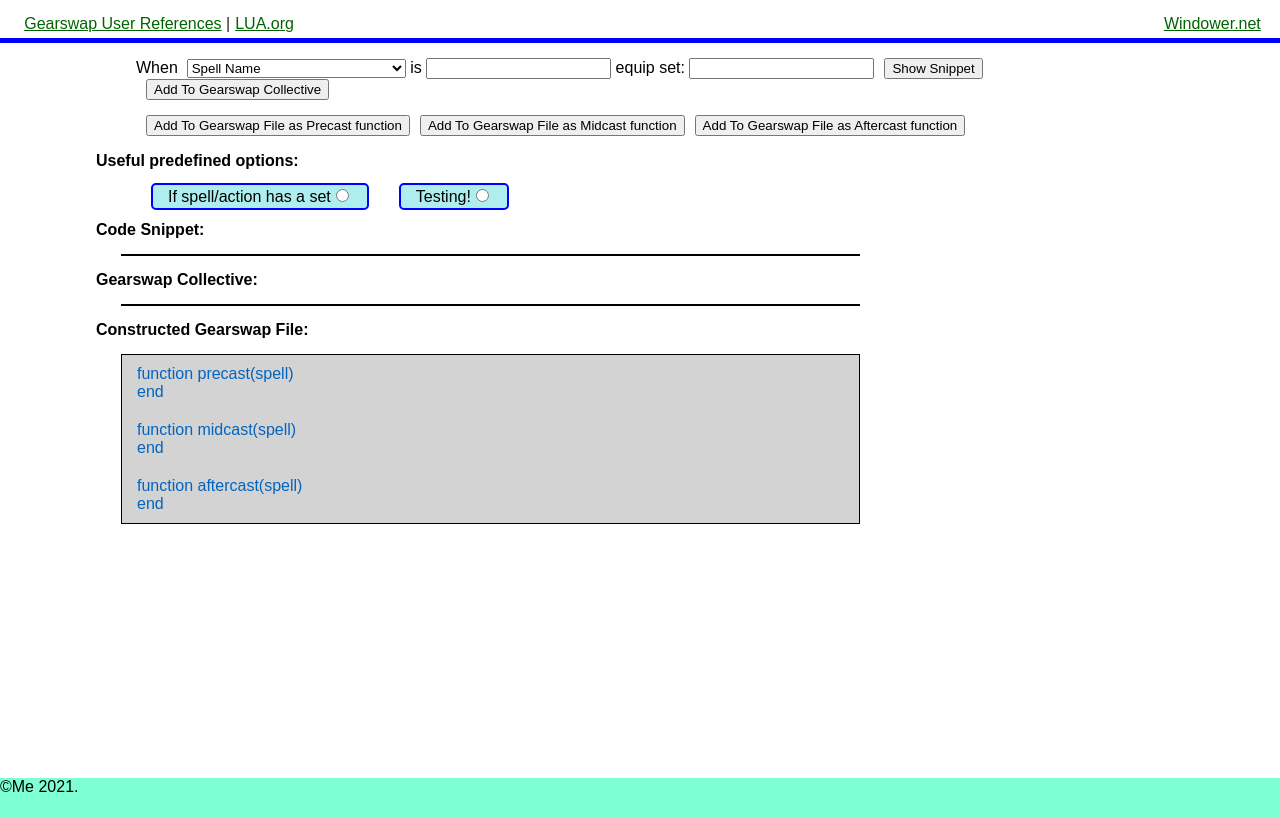
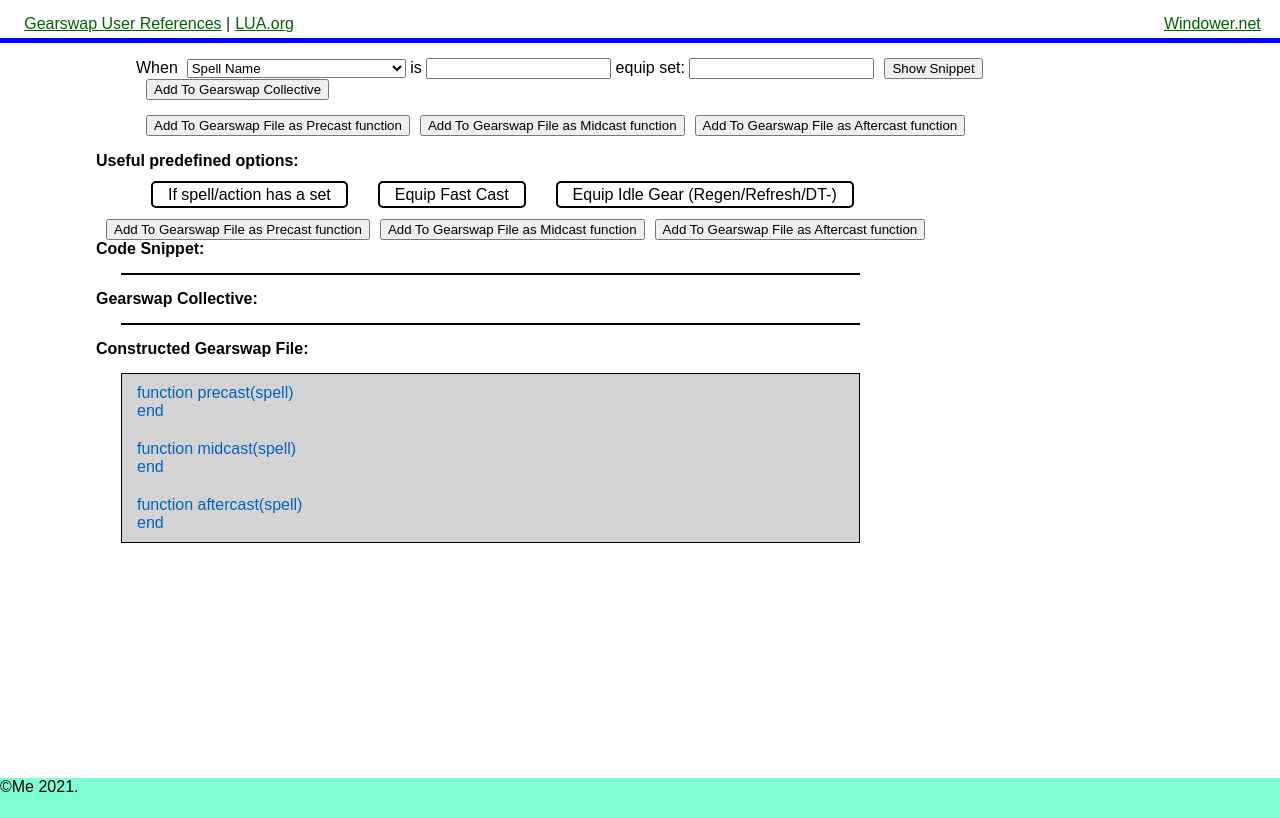
Before and after one commit to technicolour24k/gearswap-me, a React (Create React App) app: page / in a window 1280 px wide. Built offline with nearby package versions, Linux system fonts and the light colour scheme.

Commit message:
Predefined set updates
- Updated radioButton page object
- Added function to make predefined values populate GS file section
- Added some predefined values to home page
- Deleted duff files

```diff
--- a/src/Components/Pages/Home.js
+++ b/src/Components/Pages/Home.js
@@ -1,5 +1,5 @@
 import React from 'react';
-import {addToSnippets, addToGearswapCollective, addToGearswapFile} from '../funcs/genCode'
+import {addToSnippets, addToGearswapCollective, addToGearswapFile, addPredefinedValsToFile} from '../funcs/genCode'
 import {RadioButton} from '../pageObjects'
 
 let selectedOption = '';
@@ -8,8 +8,8 @@ let equipSet = '';
 
 export function Home() {
   return (
-      <div id="mainBody">
-        <div id="genOptions" class="indent">When &nbsp;
+    <div id="mainBody">
+        <div id="genOptions" className="indent">When &nbsp;
           <select id="selectGenOptions">
             <option value="spell.name">Spell Name</option>
             <option value="spell.prefix">Spell Prefix</option>
@@ -50,28 +50,36 @@ export function Home() {
               getVals();
               addToGearswapFile("Aftercast", selectedOption, optionValue,equipSet);}}>Add To Gearswap File as Aftercast function</button>
             </div>
-
-          <div id="predefinedOptions">
-            <p class="heading"><strong>Useful predefined options:</strong></p>
-            <div id="radioOptions" class="indent">
-                <RadioButton label="If spell/action has a set" id="ifSetExists" name="usefulSnippets" value="sets[spell.name]" />
-                <RadioButton label="Testing!" id="Tester" name="usefulSnippets" value="sets.test" />
+            <div id="predefinedOptions">
+              <p className="heading"><strong>Useful predefined options:</strong></p>
+              <div id="radioOptions" className="indent">
+              <RadioButton label="If spell/action has a set" id="ifSetExists" name="usefulSnippets" value="sets[spell.name]" />
+              <RadioButton label="Equip Fast Cast" id="ifMagicFC" name="usefulSnippets" value="spell.action_type=='Magic'" />
+              <RadioButton label="Equip Idle Gear (Regen/Refresh/DT-)" id="ifIdle" name="usefulSnippets" value="player.status == 'Idle'" />
+              </div>
+              <button onClick={() => {
+              getPredefinedVals();
+              addPredefinedValsToFile("Precast", selectedOption, optionValue,equipSet);}}>Add To Gearswap File as Precast function</button>
+              <button onClick={() => {
+              getPredefinedVals();
+              addPredefinedValsToFile("Midcast", selectedOption, optionValue,equipSet);}}>Add To Gearswap File as Midcast function</button>
+              <button onClick={() => {
+              getPredefinedVals();
+              addPredefinedValsToFile("Aftercast", selectedOption, optionValue,equipSet);}}>Add To Gearswap File as Aftercast function</button>
             </div>
-          </div>
-
-        <b class="heading">Code Snippet:</b>
+        <b className="heading">Code Snippet:</b>
         <div id="genSnippets" class = "indent">
 
         </div>
 
-        <b class="heading">Gearswap Collective:</b>
+        <b className="heading">Gearswap Collective:</b>
         <div id="genCode" class = "indent">
 
         </div>
 
-        <b class="heading">Constructed Gearswap File:</b>
+        <b className="heading">Constructed Gearswap File:</b>
         <div id="genFile" class = "indent">
-          <div class="newSection">
+          <div className="newSection">
             function precast(spell)
               <div id="genFilePrecast">
 
@@ -79,7 +87,7 @@ export function Home() {
             end
           </div>
 
-        <div class="newSection">
+        <div className="newSection">
         function midcast(spell)
           <div id="genFileMidcast">
 
@@ -87,7 +95,7 @@ export function Home() {
         end
         </div>
 
-        <div class="newSection">
+        <div className="newSection">
           function aftercast(spell)
           <div id="genFileAftercast">
 
@@ -104,3 +112,8 @@ function getVals() {
   optionValue = document.getElementById("genOptionValue").value
   equipSet = document.getElementById("genSetEquipValue").value
 }
+
+function getPredefinedVals() {
+  selectedOption = document.querySelector('input[name="usefulSnippets"]:checked').id;
+  optionValue = document.querySelector('input[name="usefulSnippets"]:checked').value;
+}
--- a/src/Components/funcs/genCode.js
+++ b/src/Components/funcs/genCode.js
@@ -34,3 +34,29 @@ export function addToGearswapFile(section, selectedOption, optionValue, equipSet
         document.getElementById(`genFile${section}`).appendChild(node);
     });
 }
+
+export function addPredefinedValsToFile(section, selectedOption, optionValue, equipSet) {
+    switch (selectedOption){
+        case "ifSetExists":
+            equipSet = optionValue;
+            break;
+        case "ifMagicFC":
+            equipSet = "sets.precast.FastCast";
+            break;
+        case "ifIdle":
+            equipSet = "sets.aftercast.Idle";
+            break;
+        default:
+            equipSet = selectedOption;
+            break;
+}
+    let arr = [`if (${optionValue}) then`,
+    `equip(${equipSet})`,
+    `end`];
+    arr.forEach(element => {
+        let node = document.createElement("p");
+        let textnode = document.createTextNode(element);
+        node.appendChild(textnode);
+        document.getElementById(`genFile${section}`).appendChild(node);
+    });
+}
--- a/src/Components/pageObjects.js
+++ b/src/Components/pageObjects.js
@@ -4,4 +4,4 @@ export const InternalLink = props => <a href={props.url}>{props.LinkText}</a>
 export const ExternalLink = props => <a href={props.url}  target="_blank" rel="noopener noreferrer">{props.LinkText}</a>
 export const Title = props => <h3 className="title">{props.title}</h3>
 export const SectionTitle = props => <h2 className="title">{props.title}</h2>
-export const RadioButton = props =><span className="radioOption"><label for={props.id}>{props.label}</label><input type="radio" id={props.id} name={props.name} value={props.value}/></span>
+export const RadioButton = props => <span><input type="radio" id={props.id} name={props.name} value={props.value}/><label for={props.id} className="radioOption">{props.label}</label></span>
--- a/src/default.css
+++ b/src/default.css
@@ -64,14 +64,14 @@ footer {
 .radioOption {
   padding: 3px 15px;
   margin: 0 15px;
-  border: 2px blue solid;
+  border: 2px black solid;
   border-radius: 5px;
-  background-color: paleturquoise;
 }
 
-.radioOption input {
+input[type='radio'] {
+  display: none;
 }
 
-.radioOption input[type='radio']:checked + label {
+input[type='radio']:checked + label {
   background-color: palegreen;
 }
```
Also changed, not shown: src/Components/Pages/About.js (deleted, +0 -23 lines), src/Components/Pages/Ethos.js (deleted, +0 -24 lines).
